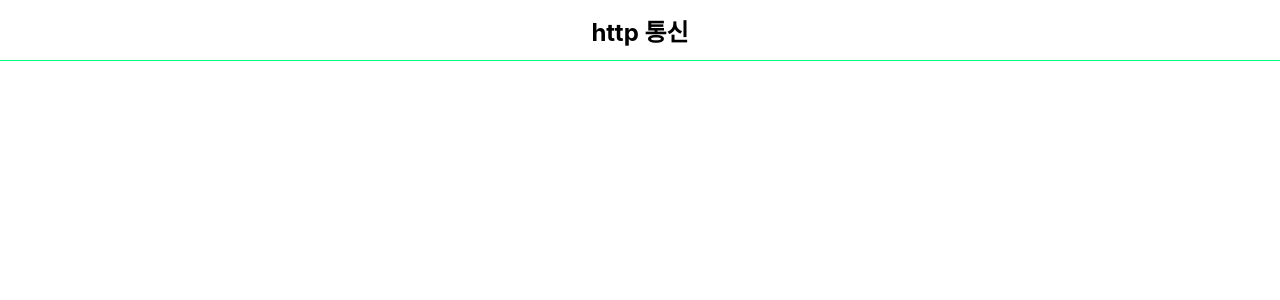
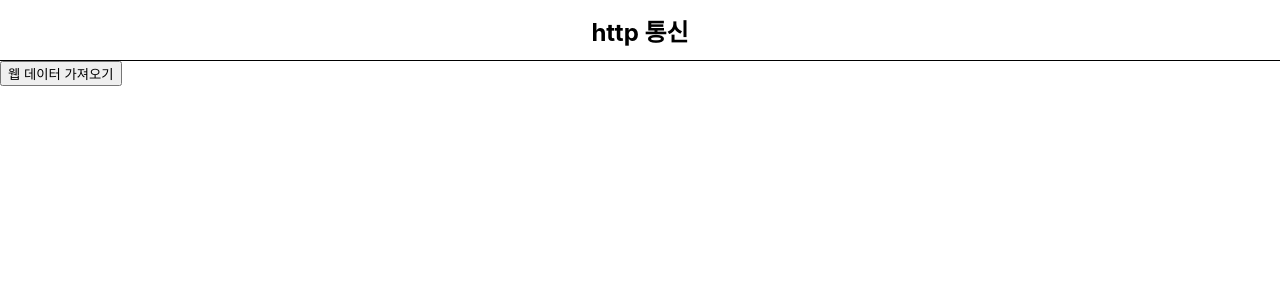
Before and after one commit to skymill2000/fintech211122, a React (Create React App) app in the folder fintech/: page /axiosTest in a window 1280 px wide. Shown: the top 300 px of the page. Built offline with nearby package versions, Linux system fonts and the light colour scheme.

Commit message:
https://naver.com 에 get 방식으로 http 요청 보내기

```diff
--- a/fintech/src/components/AxiosExample.js
+++ b/fintech/src/components/AxiosExample.js
@@ -1,10 +1,18 @@
 import React from "react";
 import TopHeader from "./common/TopHeader";
+import axios from "axios";
 
 const AxiosExample = () => {
+  const handleClick = () => {
+    axios.get("https://naver.com").then((reponse) => {
+      console.log(reponse);
+    });
+  };
+
   return (
     <>
       <TopHeader title="http 통신"></TopHeader>
+      <button onClick={handleClick}>웹 데이터 가져오기</button>
     </>
   );
 };
--- a/fintech/src/components/common/TopHeader.js
+++ b/fintech/src/components/common/TopHeader.js
@@ -10,7 +10,7 @@ const TopHeaderBlock = styled.div`
   font-weight: bold;
   width: auto;
   height: 60px;
-  border-bottom: 1px double #00ff88;
+  border-bottom: 1px double #000000;
 `;
 
 const TopHeader = ({ title }) => {
```
